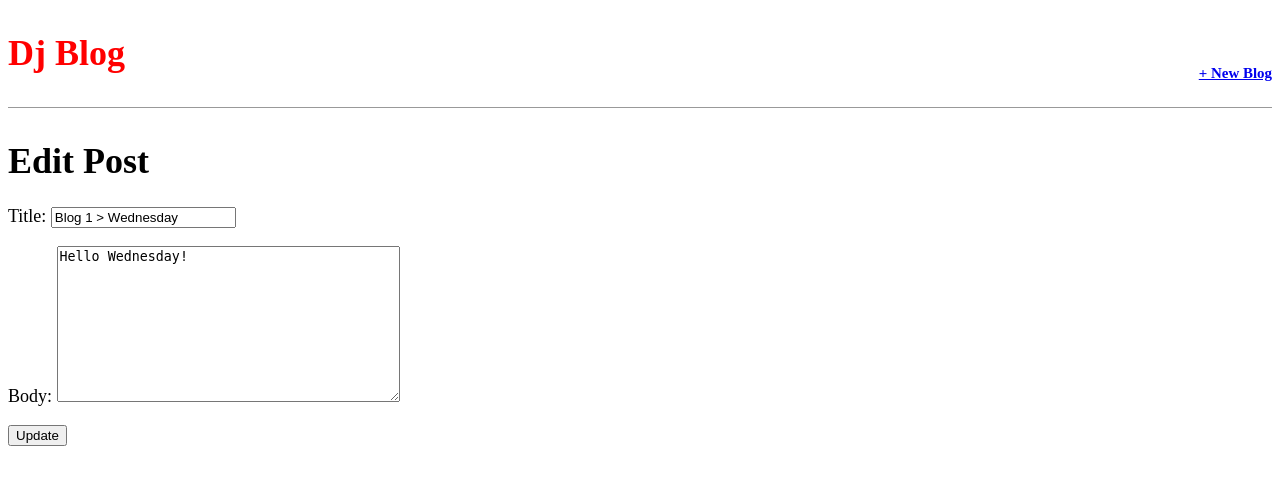
After one commit to sanjiblamichhane/django_CRUD_blog, a Django app: page /post/1/edit/ in a window 1280 px wide. The commit adds this page. Shown: the top 485 px of the page. Run offline with Django 3.2, Linux system fonts and the light colour scheme; data comes from the database, SQL or seed files in the repository; both versions use the stored data as it was after the commit.

Commit message:
update view woking

```diff
--- a/blog/models.py
+++ b/blog/models.py
@@ -2,7 +2,8 @@ from django.db import models #importing models
 from django.urls import reverse # added by sl
 
 # Create your models here.
-class Post(models.Model): #creating submodels
+#creating submodels
+class Post(models.Model):
 	title = models.CharField(max_length = 200) #limiting the character of the title to be 200
 	author = models.ForeignKey( # we're using ForeignKey because it allows for many-to-one relationship --> i.e
 		'auth.User',
--- a/blog/urls.py
+++ b/blog/urls.py
@@ -1,9 +1,11 @@
 from django.urls import path
 # we want to display our blogs on home page.
 # So basically, we are importing BlogListView class from views.py of this app to point to the home url
-from .views import BlogListView, BlogDetailView, BlogCreateView #new
+from .views import BlogListView, BlogDetailView, BlogCreateView, BlogUpdateView #new
 
 urlpatterns = [
+	path('post/<int:pk>/edit/',
+		BlogUpdateView.as_view(), name='post_edit'), #new
 	path('post/new/', BlogCreateView.as_view(), name='post_new'), #added by sl
 	path('post/<int:pk>/', BlogDetailView.as_view(), name='post_detail'), #new
 	path('', BlogListView.as_view(), name = 'home'),
--- a/blog/views.py
+++ b/blog/views.py
@@ -1,5 +1,5 @@
 from django.views.generic import ListView, DetailView #new
-from django.views.generic.edit import CreateView  #added by sl
+from django.views.generic.edit import CreateView, UpdateView  #added by sl
 
 #import Post from models
 from .models import Post
@@ -8,12 +8,19 @@ from .models import Post
 class BlogListView(ListView):
 	model = Post
 	template_name = 'home.html'
+	context_object_name='all_posts_list'
 
 class BlogDetailView(DetailView):
 	model = Post
 	template_name = 'post_detail.html'
+	context_object_name='indiv_post'
 
 class BlogCreateView(CreateView):
 	model = Post #database model
 	template_name = 'post_new.html'
 	fields = '__all__'
+
+class BlogUpdateView(UpdateView): #new
+	model = Post
+	template_name = 'post_edit.html'
+	fields = ['title', 'body'] # we're assuming the author is not changing
--- a/templates/base.html
+++ b/templates/base.html
@@ -4,7 +4,6 @@
 	<head>
 		<title> Django Blog </title>
 		<link rel="preconnect" href="https://fonts.gstatic.com">
-		<link href="https://fonts.googleapis.com/css2?family=Redressed&display=swap" rel="stylesheet">
 		<link href="{% static 'css/base.css' %}" rel="stylesheet">
 	</head>
 	<body>
@@ -14,7 +13,7 @@
 					<h1><a href = "{% url 'home' %}" > Dj Blog </a> </h1>
 				</div>
 				<div class="nav-right">
-					<h1><a href = "{% url 'post_new' %}" >+ New Blog </a> </h1>
+					<h5><a href = "{% url 'post_new' %}" >+ New Blog </a> </h1>
 				</div>
 			</header>
 			<div>
--- a/templates/post_detail.html
+++ b/templates/post_detail.html
@@ -2,8 +2,9 @@
 {% extends 'base.html' %}
 
 {% block content %}
-	<div class='post-entry'>
+	<div class="post-entry">
 		<h2>{{ object.title }}</h2>
 		<p>{{ object.body }}</p>
 	</div>
+	<a href="{% url 'post_edit' indiv_post.pk %}"> + Edit Blog Post </a>
 {% endblock content %}
--- /dev/null
+++ b/templates/post_edit.html
@@ -0,0 +1,11 @@
+<!--templates/post_edit.html -->
+{% extends 'base.html' %}
+
+{% block content %}
+	<h1>Edit Post</h1>
+	<form action="" method="post"> {% csrf_token %}
+		{{ form.as_p }}
+		<input type="submit" value="Update" />
+	</form>
+
+{% endblock content %}
```
Also changed, not shown: db.sqlite3.
